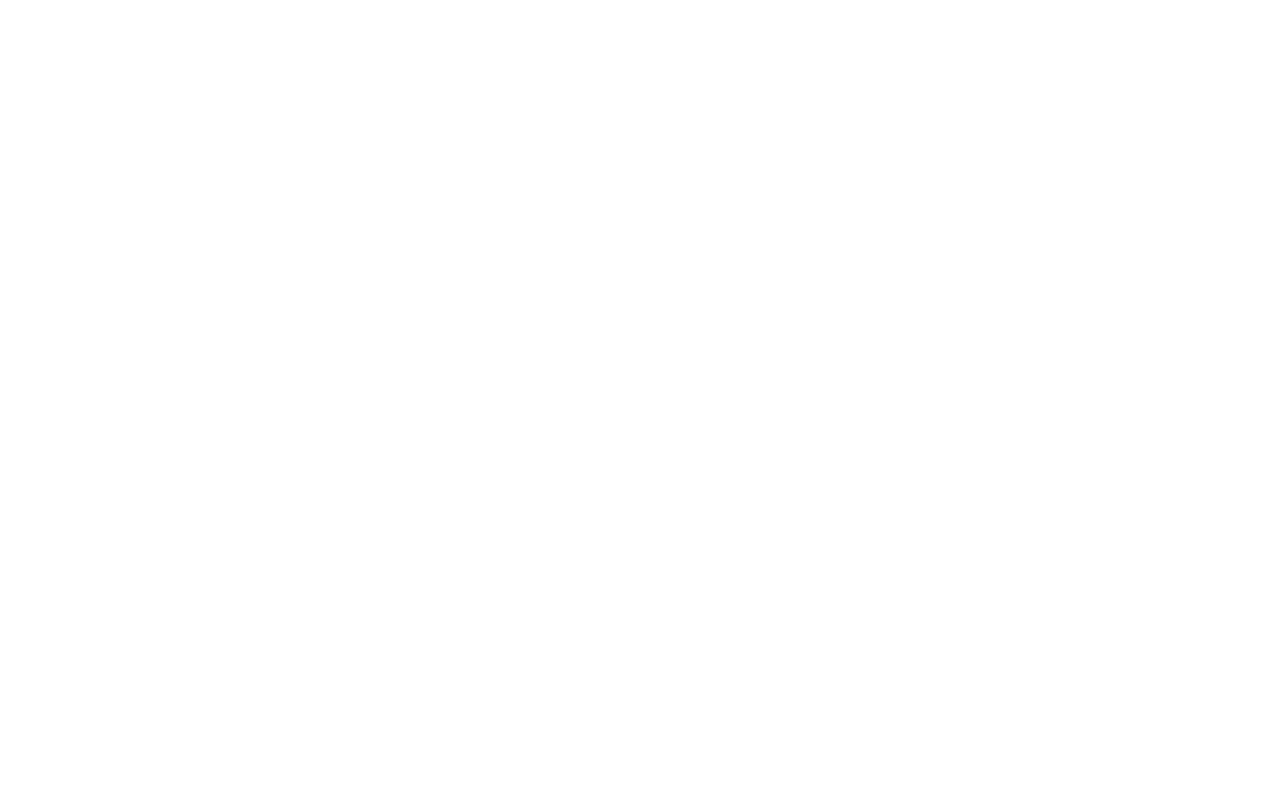
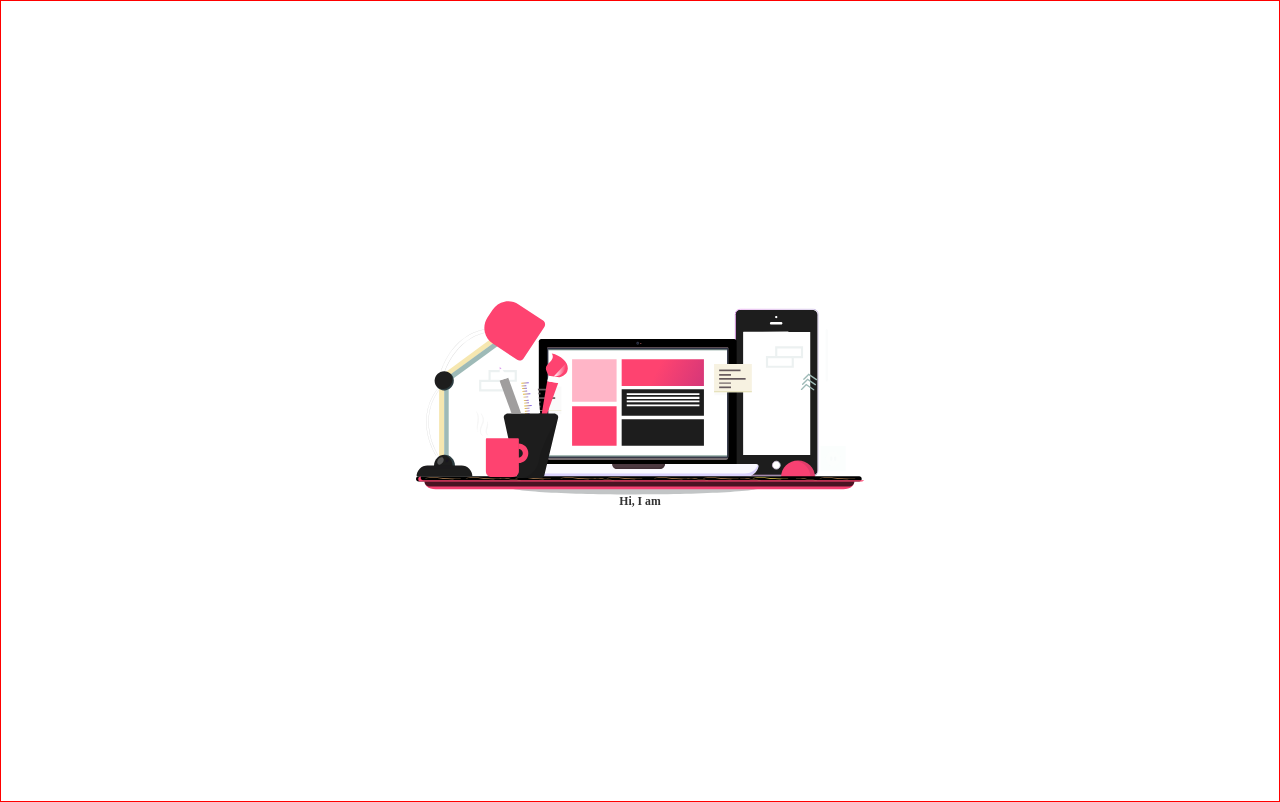
Before and after one commit to Tetteh-Yaw-Precious/personal_website, a React (Create React App) app: page / in a window 1280 px wide. Built offline with nearby package versions, Linux system fonts and the light colour scheme.

Commit message:
setting up development

```diff
--- a/package.json
+++ b/package.json
@@ -38,5 +38,11 @@
       "last 1 firefox version",
       "last 1 safari version"
     ]
+  },
+  "devDependencies": {
+    "node-sass": "^6.0.1",
+    "sass-extract": "^2.1.0",
+    "sass-extract-js": "^0.4.0",
+    "sass-extract-loader": "^1.1.0"
   }
 }
--- a/src/App.js
+++ b/src/App.js
@@ -1,7 +1,14 @@
 import React from "react";
+import Globalstyles from "./components/Globalstyles";
+import Landingpage from "./components/Landingpage";
 
 const App = () => {
-  return <div></div>;
+  return (
+    <div>
+      <Globalstyles />
+      <Landingpage />
+    </div>
+  );
 };
 
 export default App;
--- /dev/null
+++ b/src/components/Globalstyles.js
@@ -0,0 +1,33 @@
+import { createGlobalStyle } from "styled-components";
+
+console.log("Open Sans");
+const Globalstyles = createGlobalStyle`
+:root{
+    --primaryfont:'Open Sans', sans-serif;
+    --color: #4400ff;
+    --primary-font:'Open Sans', sans-serif;
+}
+* {
+  margin: 0;
+  padding: 0;
+  box-sizing: inherit;
+  color: #333;
+  font-family:var(---primary-font);
+  //defines what 1 rem is
+  font-size: 95%;
+  @include respond(phone) {
+    font-size: 97% !important;
+  } //600
+  @include respond(tab-land) {
+    font-size: 97%;
+  } //900
+  @include respond(tab-port) {
+    font-size: 96%;
+  } //1200
+  @include respond(big-desktop) {
+    font-size: 100%;
+  }
+}
+`;
+
+export default Globalstyles;
--- /dev/null
+++ b/src/components/Landingpage.js
@@ -0,0 +1,24 @@
+import React from "react";
+import styled from "styled-components";
+import mainimage from "../images/mainimage.svg";
+
+const Landingpage = () => {
+  return (
+    <StyledLandingpage>
+      <img src={mainimage} alt="bannerimage" />
+      <h2>Hi, I am </h2>
+    </StyledLandingpage>
+  );
+};
+const StyledLandingpage = styled.div`
+  border: 1px solid red;
+  min-height: 100vh;
+  display: flex;
+  flex-direction: column;
+  justify-content: center;
+  align-items: center;
+  img {
+    width: 35%;
+  }
+`;
+export default Landingpage;
```
Also changed, not shown: src/images/mainimage.svg (added), 1 other file (tests, documents, lock files or other folders).
